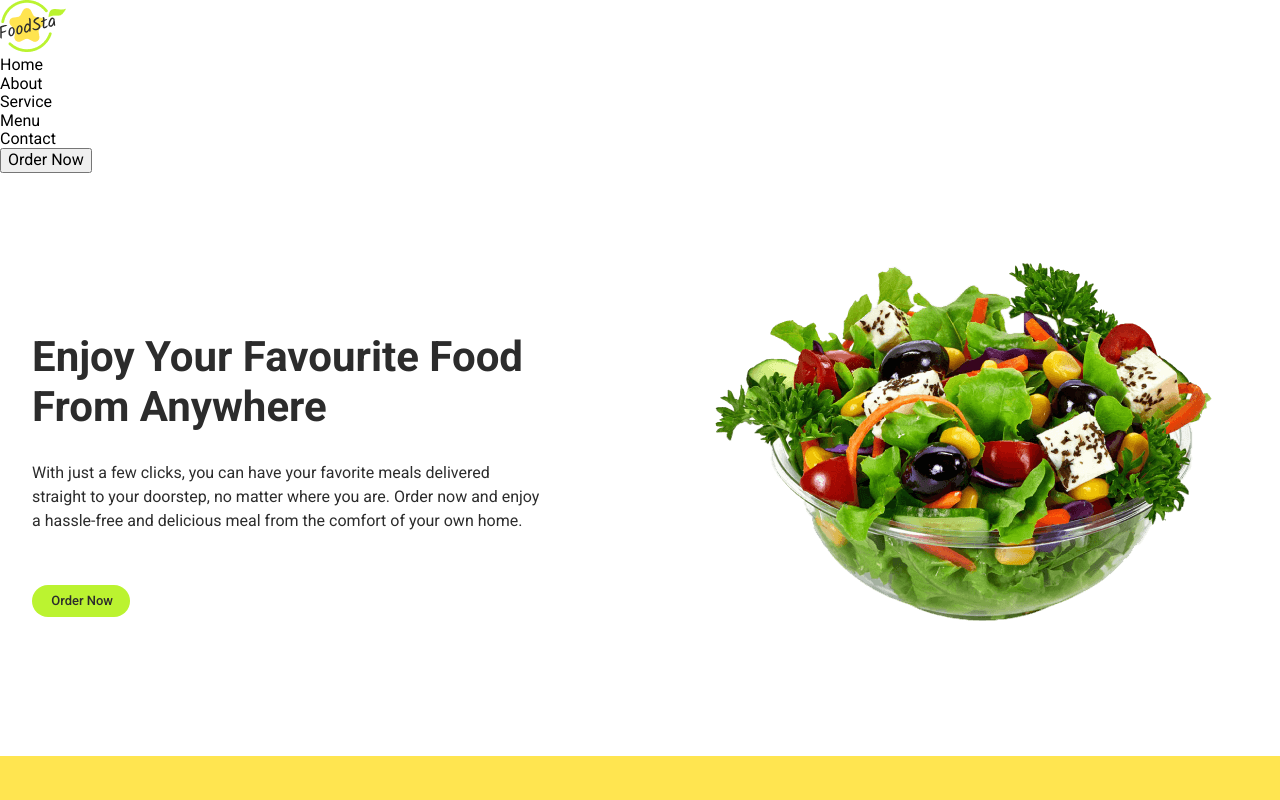
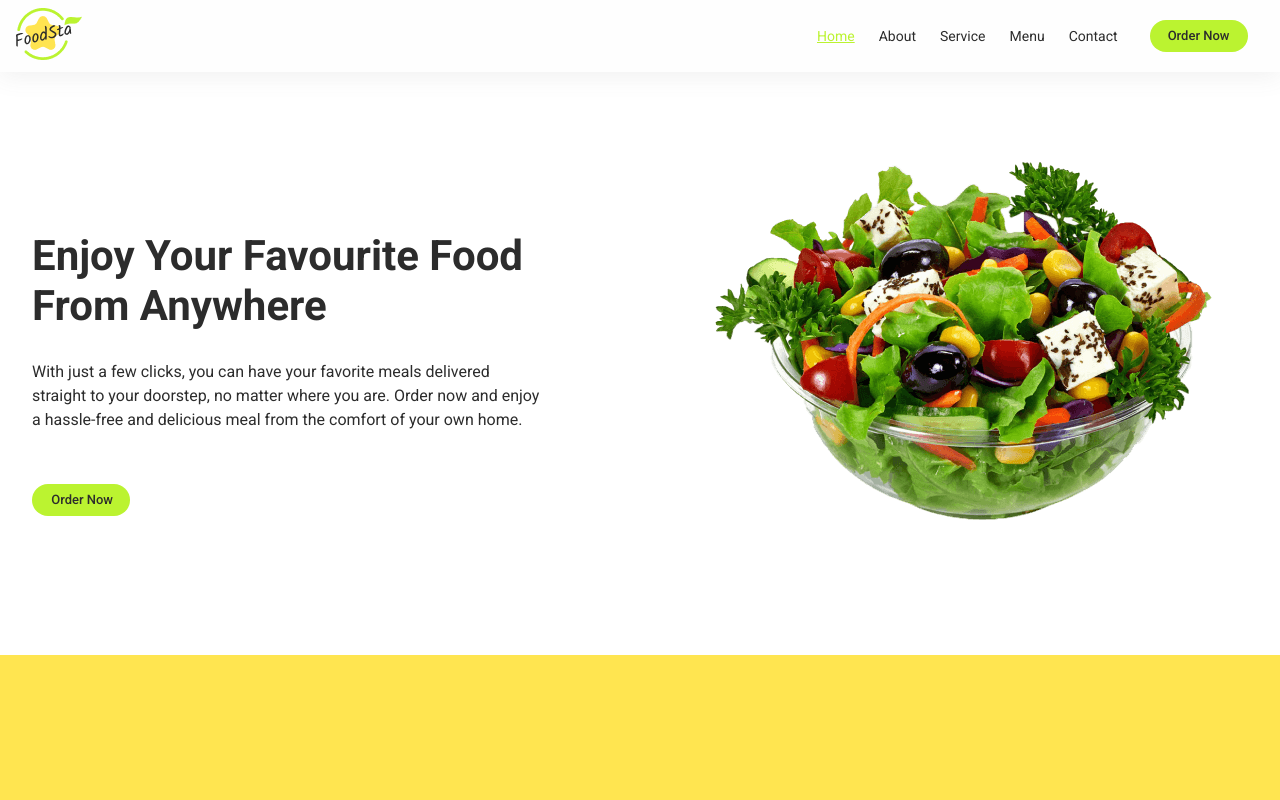
Before and after one commit to andreya-airini/blended-19-20, a plain HTML site: page index.html in a window 1280 px wide. Shown: the top 800 px of the page. Drawn offline with nearby package versions, Linux system fonts and the light colour scheme.

Commit message:
update header

```diff
--- a/css/heder.css
+++ b/css/heder.css
@@ -0,0 +1,63 @@
+.header {
+    box-shadow: 0 4px 24px 0 rgba(105, 105, 105, 0.1);
+    background: #fefefe;
+}
+
+.container {}
+
+.header-container{
+    display: flex;
+}
+
+.header-navigation {
+    display: flex;
+    align-items: center;
+}
+
+.header-logo {}
+
+.header-list {
+    display: flex;
+    margin-left: 735px;
+    gap: 24px;
+}
+
+.header-item {}
+
+.header-link {
+    font-weight: 400;
+    font-size: 14px;
+    padding-top: 28px;
+    padding-bottom: 28px;
+    color: #2c2c2c;
+}
+
+.header-link:hover,
+.header-link:focus{
+    text-decoration: underline;
+    text-decoration-skip-ink: none;
+    color: #bbf330;
+}
+
+.active{
+    text-decoration: underline;
+    text-decoration-skip-ink: none;
+    color: #bbf330;
+}
+
+.header-btn {
+    border-radius: 30px;
+    background: #bbf330;
+    border: none;
+    margin-left: 32px;
+    width: 98px;
+    height: 32px;
+    margin-top: 20px;
+    margin-bottom: 20px;
+
+    font-weight: 500;
+        font-size: 13px;
+        line-height: 1.5;
+        color: #2c2c2c;
+
+}
--- a/index.html
+++ b/index.html
@@ -19,20 +19,22 @@
   </head>
   <body>
     <!-- Andreya -->
-    <header>
-      <nav>
-        <a href="">
-          <img src="./images/logo.png" alt="FoodSta" width="66" />
-        </a>
-        <ul>
-          <li><a href="">Home</a></li>
-          <li><a href="">About</a></li>
-          <li><a href="">Service</a></li>
-          <li><a href="">Menu</a></li>
-          <li><a href="">Contact</a></li>
-        </ul>
-      </nav>
-      <button type="button">Order Now</button>
+    <header class="header">
+      <div class="container header-container">
+        <nav class="header-navigation">
+          <a class="header-logo" href="">
+            <img src="./images/logo.png" alt="FoodSta" width="66" />
+          </a>
+          <ul class="header-list">
+            <li class="header-item"><a class="header-link active" href="">Home</a></li>
+            <li class="header-item"><a class="header-link" href="">About</a></li>
+            <li class="header-item"><a class="header-link" href="">Service</a></li>
+            <li class="header-item"><a class="header-link" href="">Menu</a></li>
+            <li class="header-item"><a class="header-link" href="">Contact</a></li>
+          </ul>
+        </nav>
+        <button class="header-btn" type="button">Order Now</button>
+      </div>
     </header>
     <main>
       <!-- Halina --><!--Вернув назад цю секцію і зробив нормально зображення - Владислав -->
```
Also changed, not shown: 1 other file.
